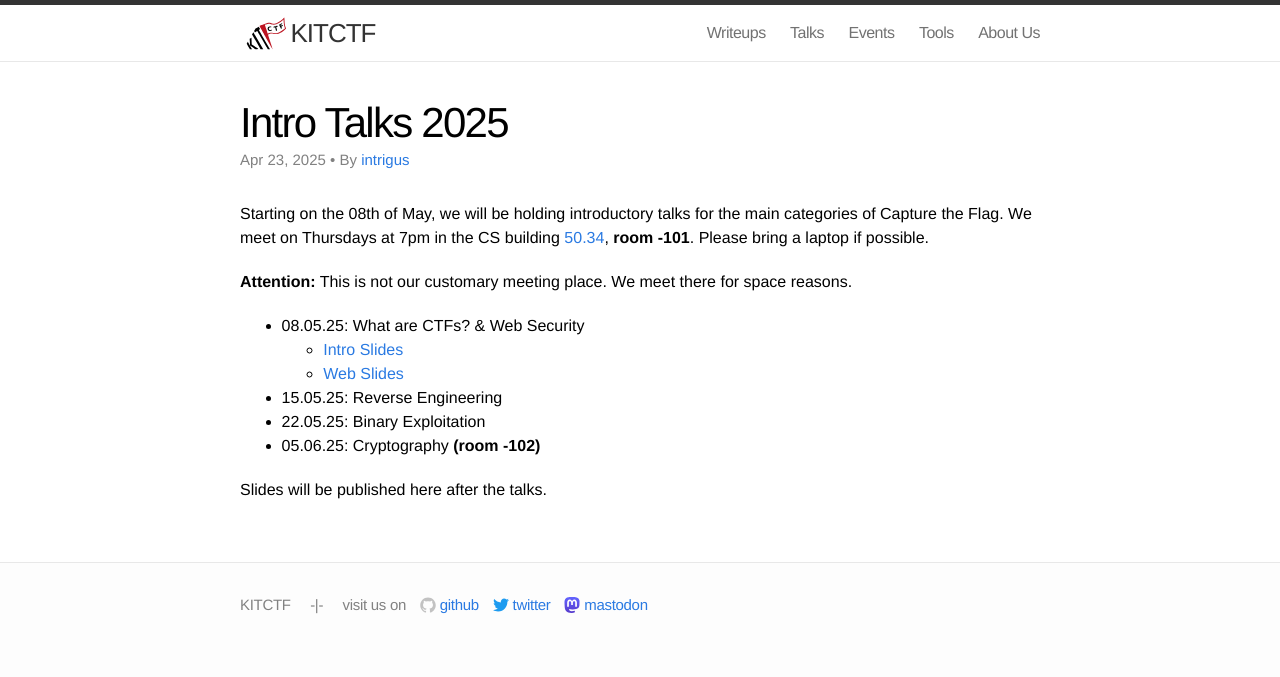
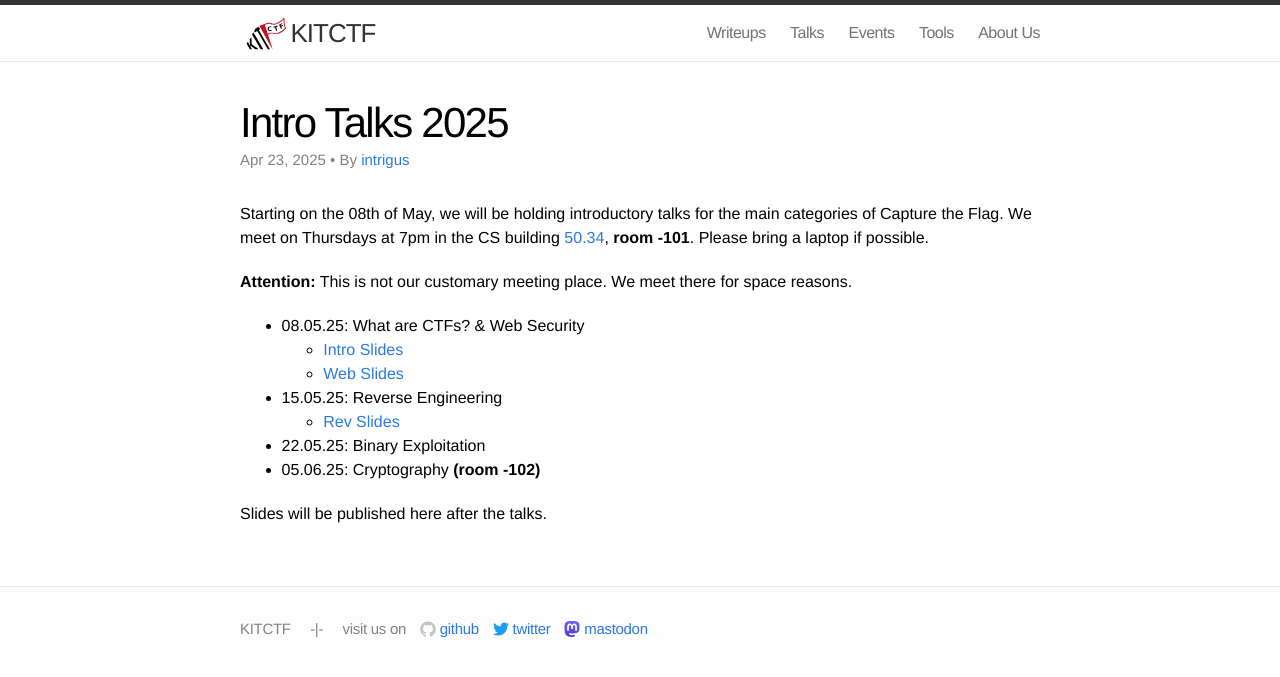
Before and after one commit to kitctf/www, a Jekyll site: the page built from _posts/2025-04-23-intro.md, in a window 1280 px wide. Shown: the top 677 px of the page. Built offline with Jekyll 4.4.1, drawn with Linux system fonts in a browser that asks for light colours.

Commit message:
Add rev intro slides

```diff
--- a/_posts/2025-04-23-intro.md
+++ b/_posts/2025-04-23-intro.md
@@ -16,6 +16,7 @@ We meet on Thursdays at 7pm in the CS building [50.34](https://www.kit.edu/campu
     * [Intro Slides](/talks/2025-05-08-intro/intro-25-ss.pdf)
     * [Web Slides](/talks/2025-05-08-web/web-25-ss.pdf)
  * 15.05.25: Reverse Engineering
+    * [Rev Slides](/talks/2025-05-15-rev/rev-25-ss.pdf)
  * 22.05.25: Binary Exploitation
  * 05.06.25: Cryptography **(room -102)**
 
```
Also changed, not shown: 1 other file.
